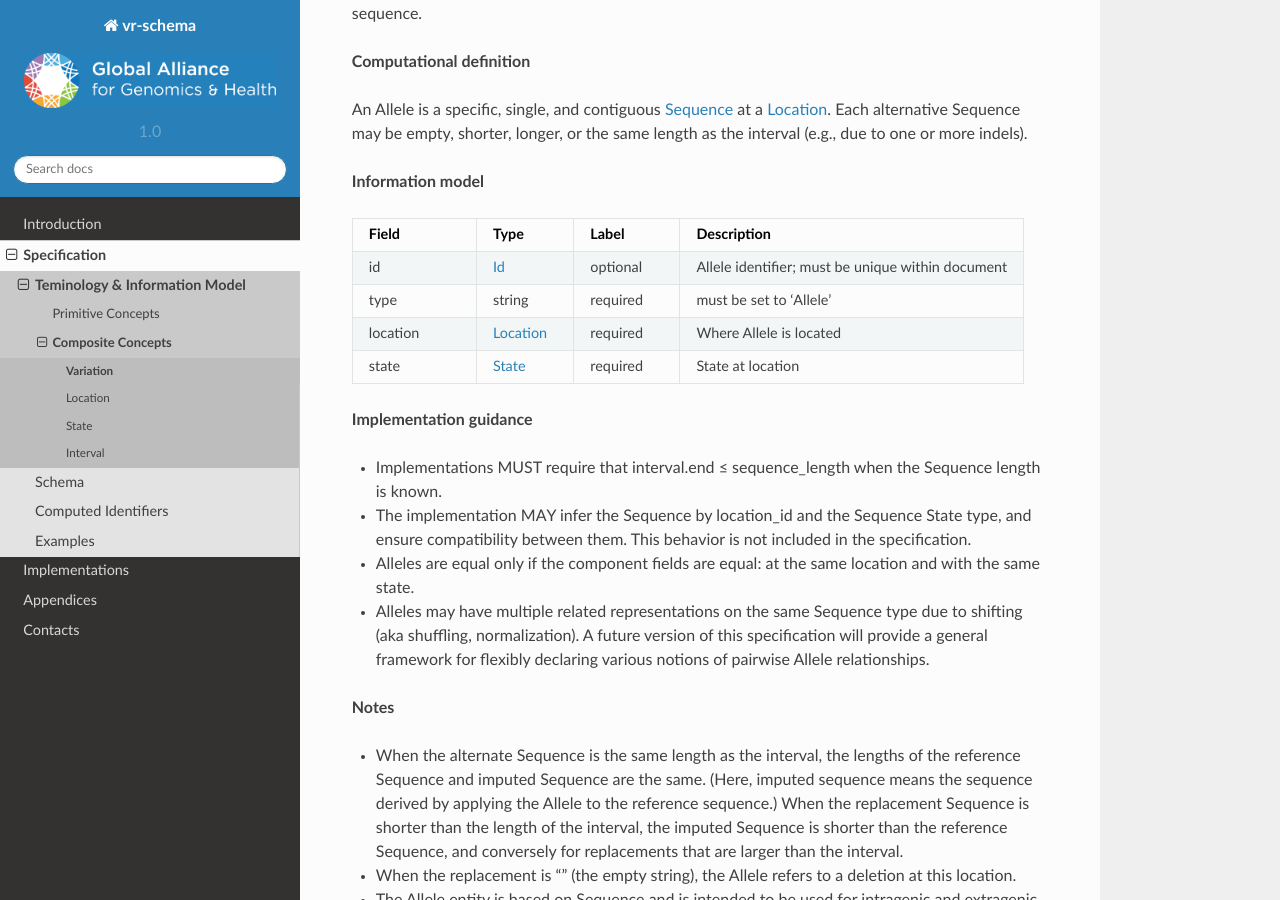
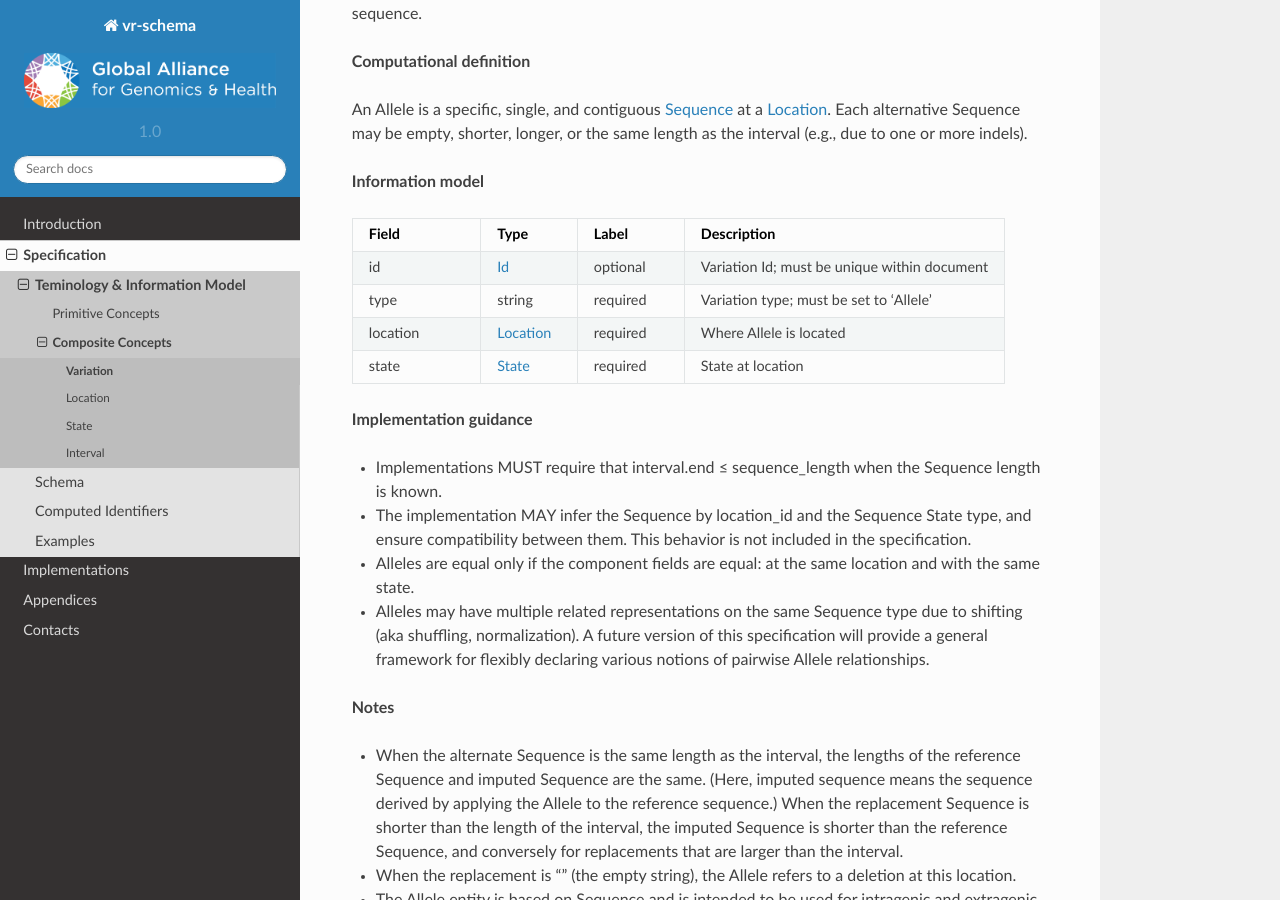
Before and after one commit to ga4gh/vrs, a Sphinx documentation site: the page built from docs/source/specification/terms_and_model/variation.rst, in a window 1280 px wide and 900 px high, scrolled down 670 px. Built offline with Sphinx 7.4.7 and the Read the Docs theme 2.0.0, drawn with Linux system fonts in a browser that asks for light colours; some of the changed text lies outside the part shown.

Commit message:
'type' description fix
modified description of Allele and Text .type to follow pattern of id.  Added "Variation type;" prefix. Also changed Id prefix from 'Allele variation identifier;' to 'Variation Id;' so it maps better to the graphic diagram and superclass origins (and to model like State and Location.

```diff
--- a/docs/source/specification/terms_and_model/variation.rst
+++ b/docs/source/specification/terms_and_model/variation.rst
@@ -31,8 +31,8 @@ An Allele is a specific, single, and contiguous :ref:`Sequence` at a :ref:`Locat
    :align: left
    :widths: 12, 9, 10, 30
 
-   id, :ref:`Id`, optional, Allele identifier; must be unique within document
-   type, :ref:`string`, required, must be set to 'Allele'
+   id, :ref:`Id`, optional, Variation Id; must be unique within document
+   type, :ref:`string`, required, Variation type; must be set to 'Allele'
    location, :ref:`Location`, required, Where Allele is located
    state, :ref:`State`, required, State at location
 
@@ -79,8 +79,8 @@ The *Text* subclass of :ref:`Variation` is intended to capture textual descripti
    :align: left
    :widths: 12, 9, 10, 30
 
-   id, :ref:`Id`, optional, Text variation identifier; must be unique within document
-   type, :ref:`string`, required, must be set to 'Text'
+   id, :ref:`Id`, optional, Variation Id; must be unique within document
+   type, :ref:`string`, required, Variation type; must be set to 'Text'
    sequence, :ref:`string`, required, The textual variation representation not parseable by other subclasses of Variation.
 
 **Implementation guidance**
```
